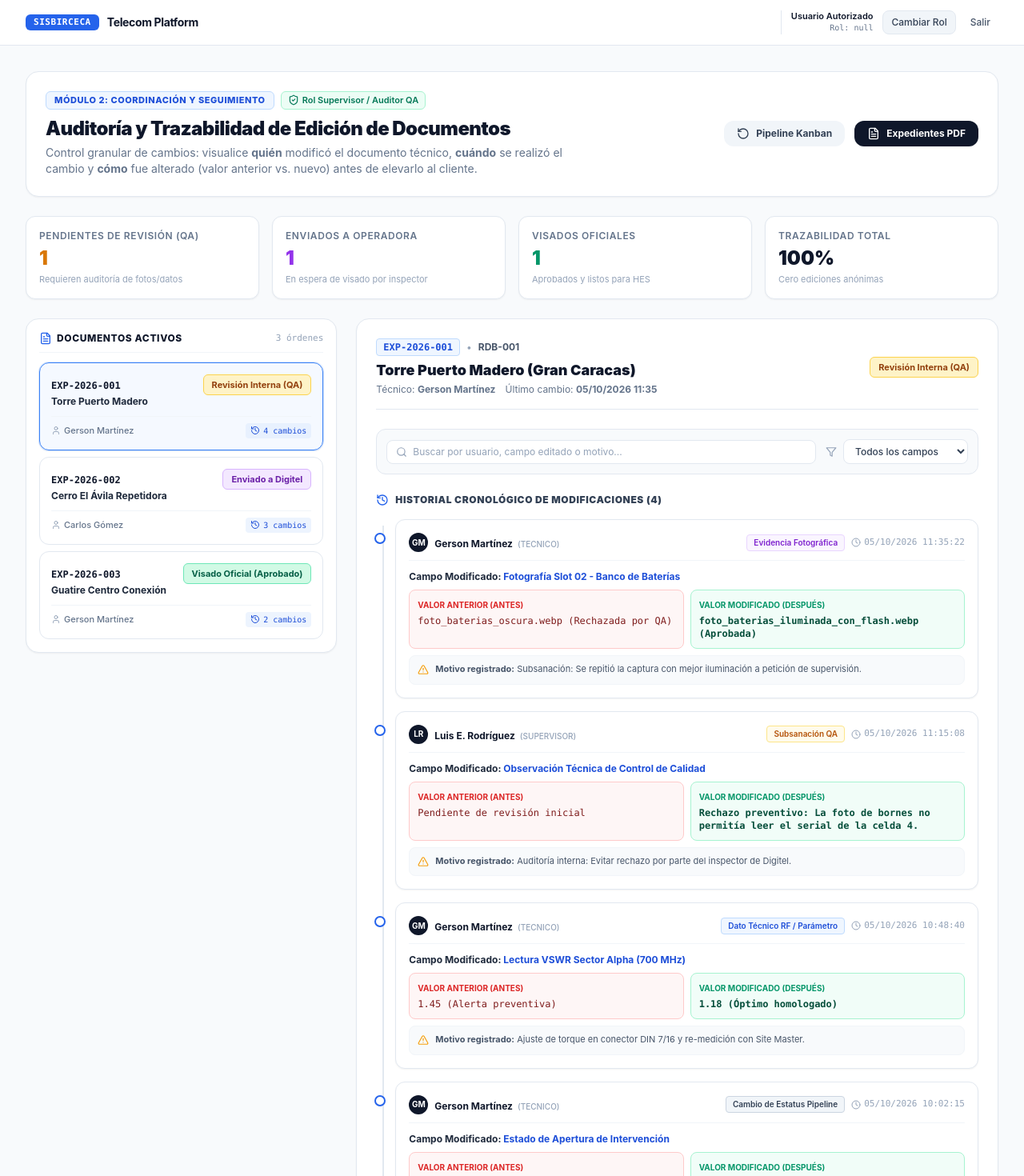
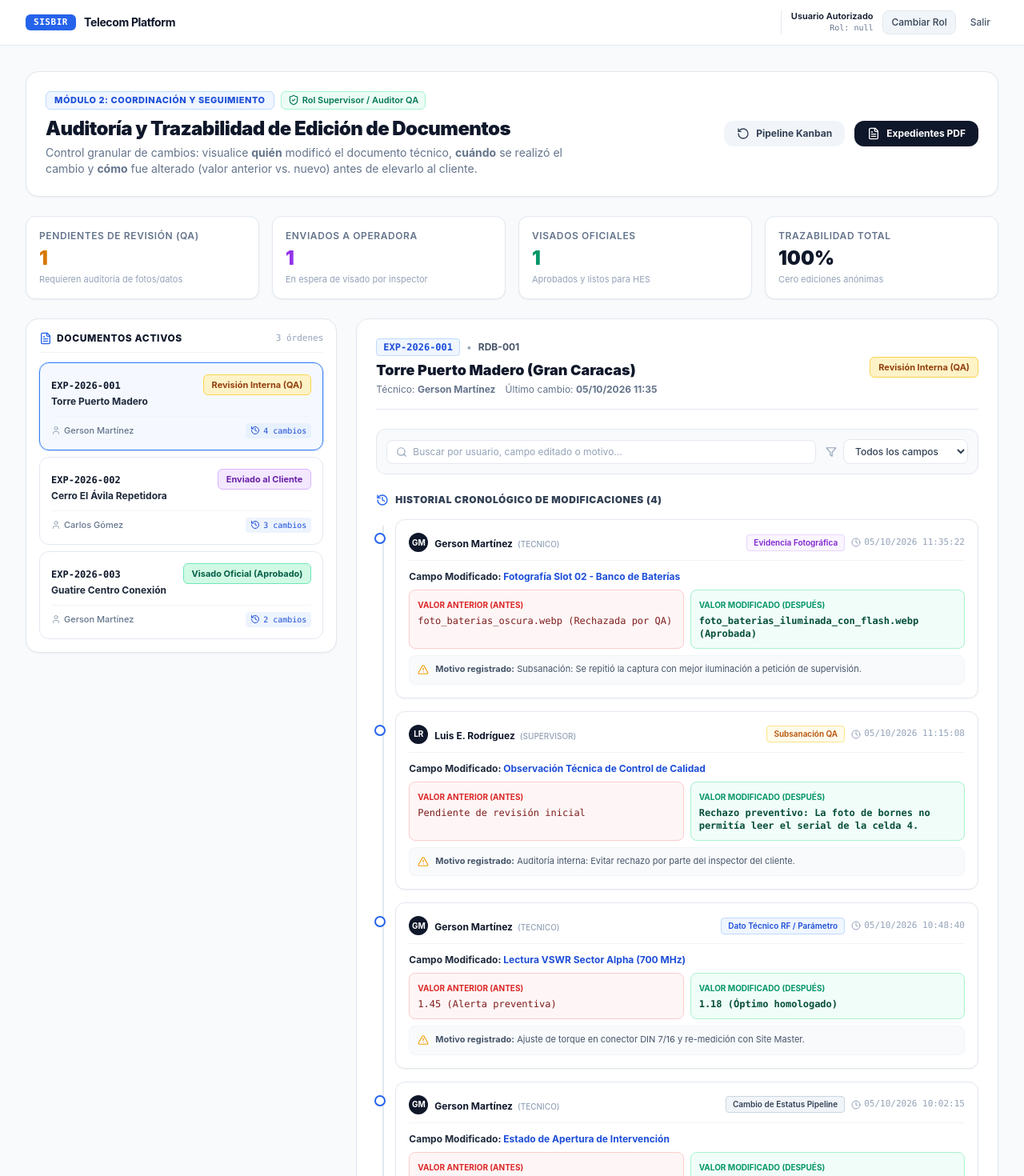
Before and after one commit to luiserr2/pwa-demo, a Next.js app: page /supervisor in a window 1280 px wide. Shown: the top 1470 px of the page at 80% size. Built offline with nearby package versions, Linux system fonts and the light colour scheme.

Commit message:
refactor(branding): renombrar plataforma a SISBIR (erradicar CECA y menciones a operadoras especificas)

```diff
--- a/src/app/admin/layout.tsx
+++ b/src/app/admin/layout.tsx
@@ -45,7 +45,7 @@ export default function AdminLayout({ children }: { children: React.ReactNode })
               <Server className="w-6 h-6 text-white" />
             </div>
             <div>
-              <h1 className="text-xl font-black text-slate-900 tracking-tight leading-none">SISBIRCECA</h1>
+              <h1 className="text-xl font-black text-slate-900 tracking-tight leading-none">SISBIR</h1>
               <p className="text-[10px] font-mono text-slate-500 uppercase font-semibold mt-1">Telecom Platform &middot; Admin</p>
             </div>
           </div>
@@ -105,7 +105,7 @@ export default function AdminLayout({ children }: { children: React.ReactNode })
           <div className="bg-blue-600 p-1.5 rounded-md shadow-sm">
             <Server className="w-5 h-5 text-white" />
           </div>
-          <span className="font-bold text-slate-900">SISBIRCECA</span>
+          <span className="font-bold text-slate-900">SISBIR</span>
         </div>
         <button onClick={() => setIsMobileMenuOpen(!isMobileMenuOpen)} className="p-2 text-slate-600">
           {isMobileMenuOpen ? <X className="w-6 h-6" /> : <Menu className="w-6 h-6" />}
--- a/src/app/admin/plantillas/page.tsx
+++ b/src/app/admin/plantillas/page.tsx
@@ -483,7 +483,7 @@ export default function PlantillasAdminPage() {
                   </label>
 
                   <label className="flex items-center justify-between text-xs font-bold text-slate-800 cursor-pointer pt-2 border-t border-slate-200">
-                    <span>Membrete: Logo Cliente (Digitel / Operadora)</span>
+                    <span>Membrete: Logo de la Operadora Cliente</span>
                     <input
                       type="checkbox"
                       checked={seleccionada.configPdf.mostrarLogoCliente}
@@ -567,7 +567,7 @@ export default function PlantillasAdminPage() {
                       )}
                       {seleccionada.configPdf.mostrarLogoCliente && (
                         <div className="px-2 py-1 bg-blue-700 text-white font-black text-[9px] rounded">
-                          DIGITEL
+                          OPERADORA
                         </div>
                       )}
                     </div>
@@ -629,14 +629,14 @@ export default function PlantillasAdminPage() {
                       </div>
                       <div>
                         <div className="border-b border-slate-400 h-6"></div>
-                        <div className="mt-0.5 font-bold">Inspector Digitel</div>
+                        <div className="mt-0.5 font-bold">Inspector del Cliente</div>
                       </div>
                     </div>
                   )}
 
                   {seleccionada.configPdf.incluirBloqueHES && (
                     <div className="p-1.5 bg-blue-50 border border-blue-200 rounded text-center text-[8px] font-mono text-blue-900">
-                      HES / PEDIDO SAP DIGITEL: [Campo de radicación automática]
+                      HES / PEDIDO SAP OPERADORA: [Campo de radicación automática]
                     </div>
                   )}
 
--- a/src/app/layout.tsx
+++ b/src/app/layout.tsx
@@ -4,7 +4,7 @@ import { AuthProvider } from '@/client/context/AuthContext';
 import { Navbar } from '@/client/components/Navbar';
 
 export const metadata: Metadata = {
-  title: 'SISBIRCECA — Sistema de Reportes Técnicos de Radiobases',
+  title: 'SISBIR — Sistema de Reportes Técnicos de Radiobases',
   description: 'PWA de grado de producción con TypeORM, Next.js y flujo de validación visual',
   manifest: '/manifest.webmanifest',
 };
--- a/src/app/reportes/[id]/pdf/page.tsx
+++ b/src/app/reportes/[id]/pdf/page.tsx
@@ -170,7 +170,7 @@ function ReportePDFContent({ params }: { params: { id: string } }) {
           <div>
             <div className="flex items-center gap-2 mb-2">
               <span className="bg-slate-900 text-white font-mono font-bold text-xs px-2.5 py-1 rounded">
-                SISBIRCECA
+                SISBIR
               </span>
               <span className="text-xs font-bold text-blue-700 tracking-wider uppercase font-mono">
                 {vista === 'UNIFICADO'
--- a/src/app/reportes/page.tsx
+++ b/src/app/reportes/page.tsx
@@ -28,7 +28,7 @@ const KANBAN_COLUMNS: { id: EstadoReporte; title: string; color: string }[] = [
   { id: 'EN_VISITA', title: 'En Visita (Sitio)', color: 'bg-amber-100 text-amber-700' },
   { id: 'ELABORANDO_INFORME', title: 'Elaborando Informe', color: 'bg-blue-100 text-blue-700' },
   { id: 'REVISION_INTERNA', title: 'Revisión Interna', color: 'bg-indigo-100 text-indigo-700' },
-  { id: 'ENVIADO_AL_CLIENTE', title: 'Enviado a Digitel', color: 'bg-purple-100 text-purple-700' },
+  { id: 'ENVIADO_AL_CLIENTE', title: 'Enviado al Cliente', color: 'bg-purple-100 text-purple-700' },
   { id: 'VISADO', title: 'Visado (Aprobado)', color: 'bg-emerald-100 text-emerald-700' },
   { id: 'HES_SOLICITADA', title: 'HES Solicitada', color: 'bg-orange-100 text-orange-700' },
   { id: 'FACTURADO', title: 'Facturado', color: 'bg-slate-800 text-slate-100' },
@@ -80,7 +80,7 @@ export default function KanbanPipelinePage() {
   return (
     <div className="min-h-screen bg-slate-50/50 p-6">
       <header className="mb-8">
-        <h1 className="text-2xl font-bold text-slate-900 tracking-tight">Ocupación Sisbirceca (Pipeline)</h1>
+        <h1 className="text-2xl font-bold text-slate-900 tracking-tight">Pipeline de Órdenes (SISBIR)</h1>
         <p className="text-sm text-slate-500 mt-1">Gestión operativa estilo Notion. Arrastra las tarjetas para avanzar el proceso.</p>
       </header>
 
--- a/src/app/supervisor/page.tsx
+++ b/src/app/supervisor/page.tsx
@@ -79,7 +79,7 @@ const MOCK_EXPEDIENTES: ExpedienteSupervisor[] = [
         categoria: 'SUBSISTEMAS',
         valorAnterior: 'Pendiente de revisión inicial',
         valorNuevo: 'Rechazo preventivo: La foto de bornes no permitía leer el serial de la celda 4.',
-        motivo: 'Auditoría interna: Evitar rechazo por parte del inspector de Digitel.'
+        motivo: 'Auditoría interna: Evitar rechazo por parte del inspector del cliente.'
       },
       {
         id: 'ed-103',
@@ -121,8 +121,8 @@ const MOCK_EXPEDIENTES: ExpedienteSupervisor[] = [
         campoEditado: 'Radicación de Informe ante Operadora',
         categoria: 'ESTADO_FLUJO',
         valorAnterior: 'REVISION_INTERNA (Aprobado)',
-        valorNuevo: 'ENVIADO_AL_CLIENTE (Ticket DIG-8841)',
-        motivo: 'Expediente técnico revisado y enviado por portal contratista al inspector Digitel.'
+        valorNuevo: 'ENVIADO_AL_CLIENTE (Ticket TEL-8841)',
+        motivo: 'Expediente técnico revisado y enviado por portal contratista al inspector del cliente.'
       },
       {
         id: 'ed-202',
@@ -161,7 +161,7 @@ const MOCK_EXPEDIENTES: ExpedienteSupervisor[] = [
         id: 'ed-301',
         timestamp: '04/10/2026 18:10:00',
         autor: { nombre: 'Luis E. Rodríguez', rol: 'SUPERVISOR', avatar: 'LR' },
-        campoEditado: 'Estatus de Aprobación por Inspector Digitel',
+        campoEditado: 'Estatus de Aprobación por Inspector del Cliente',
         categoria: 'ESTADO_FLUJO',
         valorAnterior: 'ENVIADO_AL_CLIENTE',
         valorNuevo: 'VISADO (Acta N° ACT-2026-904)',
@@ -201,7 +201,7 @@ export default function SupervisorAuditoriaPage() {
       case 'REVISION_INTERNA':
         return <span className="px-2.5 py-1 text-[11px] font-bold rounded-md bg-amber-100 text-amber-800 border border-amber-300">Revisión Interna (QA)</span>;
       case 'ENVIADO_AL_CLIENTE':
-        return <span className="px-2.5 py-1 text-[11px] font-bold rounded-md bg-purple-100 text-purple-800 border border-purple-300">Enviado a Digitel</span>;
+        return <span className="px-2.5 py-1 text-[11px] font-bold rounded-md bg-purple-100 text-purple-800 border border-purple-300">Enviado al Cliente</span>;
       case 'VISADO':
         return <span className="px-2.5 py-1 text-[11px] font-bold rounded-md bg-emerald-100 text-emerald-800 border border-emerald-300">Visado Oficial (Aprobado)</span>;
       case 'HES_SOLICITADA':
--- a/src/client/components/Navbar.tsx
+++ b/src/client/components/Navbar.tsx
@@ -38,7 +38,7 @@ export function Navbar() {
         <div className="flex items-center space-x-3">
           <Link href="/" className="flex items-center space-x-2.5 group">
             <span className="bg-blue-600 hover:bg-blue-700 text-white font-mono font-bold text-[11px] px-2.5 py-0.5 rounded-md tracking-wider uppercase transition-colors">
-              SISBIRCECA
+              SISBIR
             </span>
             <span className="font-bold text-sm tracking-tight text-slate-900 group-hover:text-blue-600 transition-colors hidden sm:inline">
               Telecom Platform
```
Also changed, not shown: 2 other files (tests, documents, lock files or other folders).
